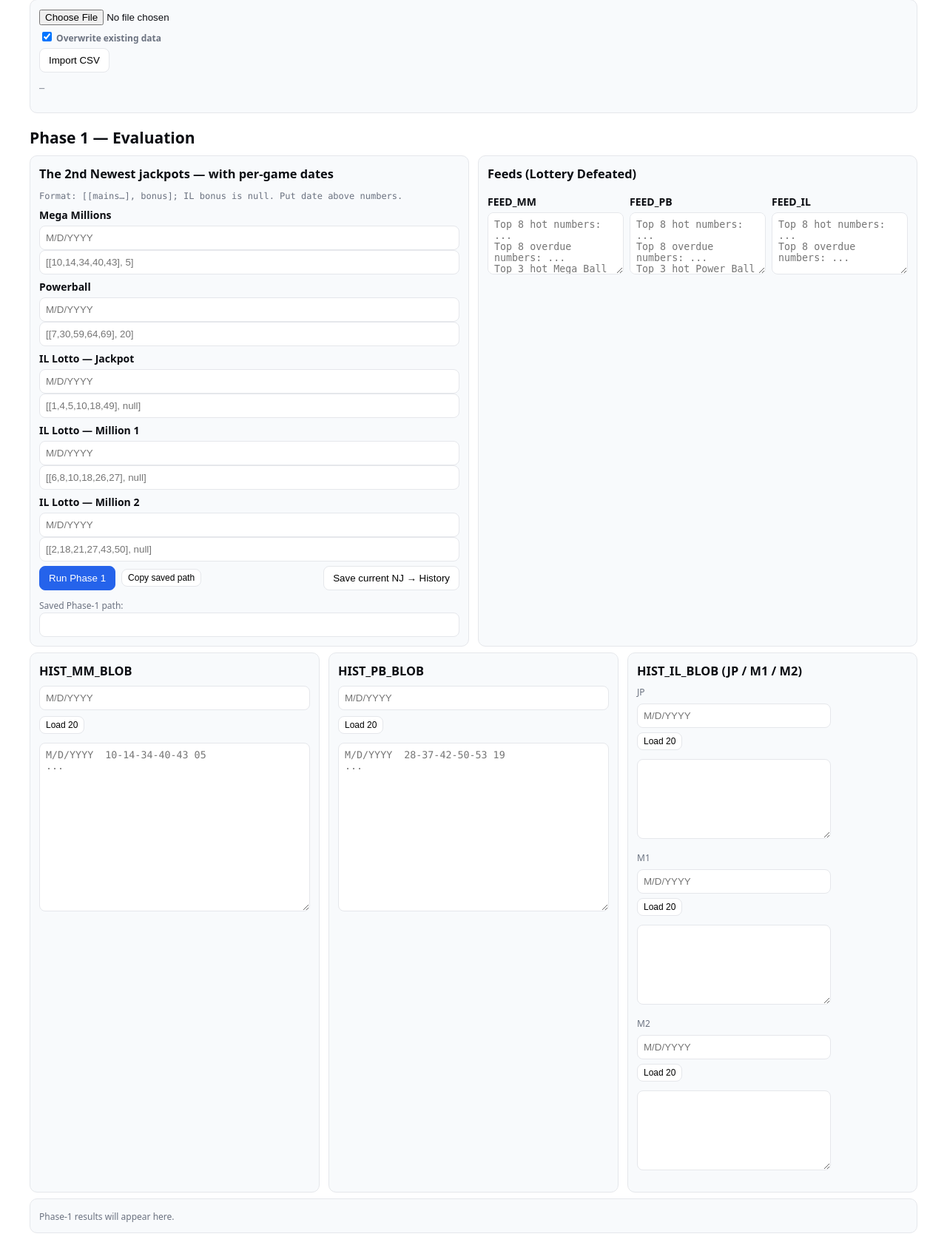
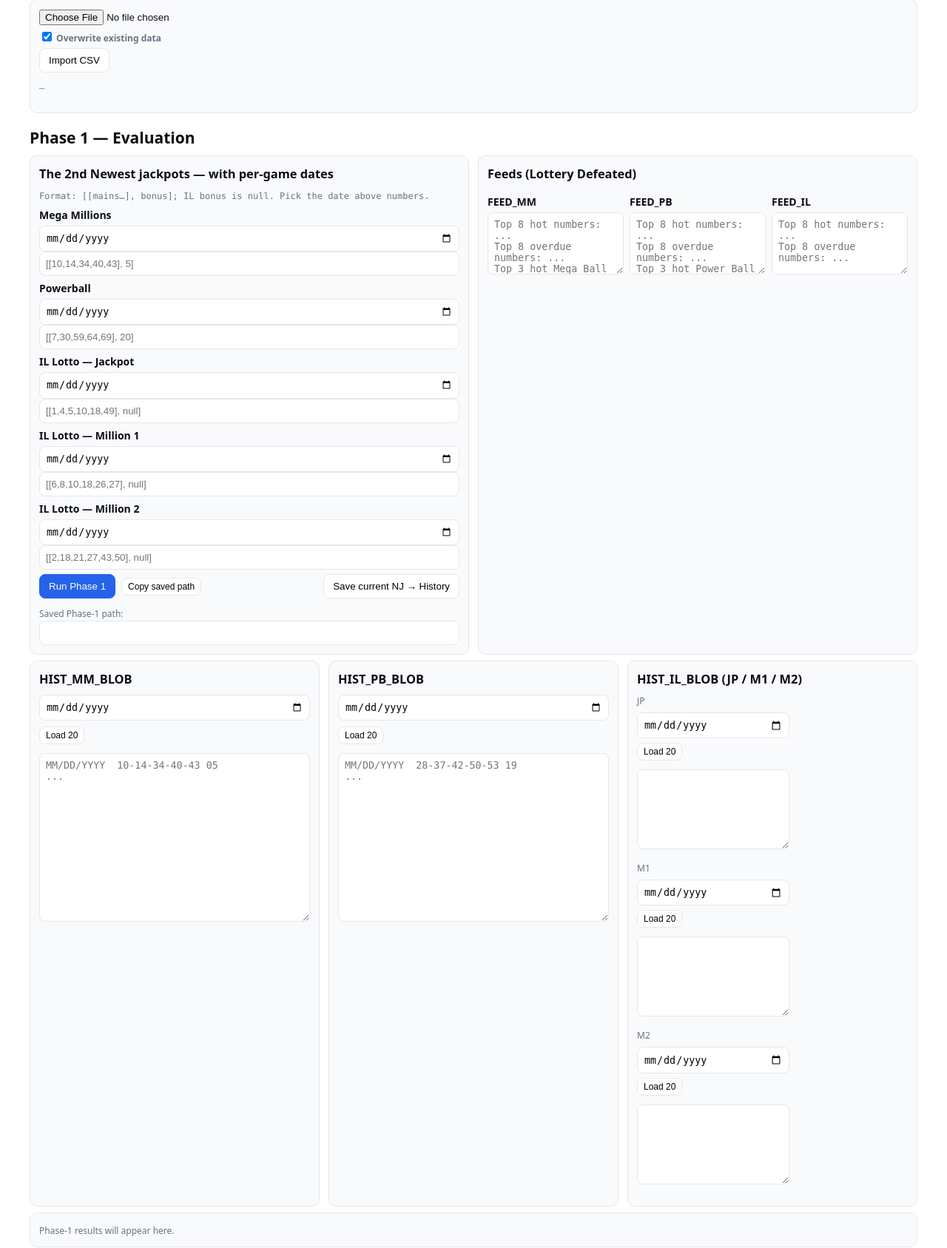
Before and after one commit to lettiehsu/lottery-optimizer, a Flask app: page / in a window 1280 px wide. Shown: the part 123-1810 px from the top of the page at 74% size. Run offline with Flask 3, Linux system fonts and the light colour scheme.

Commit message:
Update index.html

```diff
--- a/templates/index.html
+++ b/templates/index.html
@@ -13,7 +13,7 @@
     .card{background:var(--card);border:1px solid var(--line);border-radius:10px;padding:12px}
     .col-12{grid-column:span 12}.col-8{grid-column:span 8}.col-6{grid-column:span 6}.col-4{grid-column:span 4}
     label{display:block;font-weight:600;margin:6px 0 4px}
-    input[type=text],textarea{width:100%;box-sizing:border-box;border:1px solid var(--line);border-radius:8px;padding:8px;background:#fff}
+    input[type=text],input[type=date],textarea{width:100%;box-sizing:border-box;border:1px solid var(--line);border-radius:8px;padding:8px;background:#fff}
     textarea{min-height:84px;resize:vertical}
     .btn{appearance:none;border:1px solid var(--line);background:#fff;border-radius:8px;padding:8px 12px;cursor:pointer}
     .btn.primary{background:var(--accent);color:#fff;border-color:var(--accent)}
@@ -27,7 +27,7 @@
   <div class="wrap">
     <h1>Lottery Optimizer</h1>
 
-    <!-- ============== CSV UPLOAD ============== -->
+    <!-- CSV upload stays the same -->
     <h2>Bulk import history (CSV)</h2>
     <div class="card">
       <form id="csv_form">
@@ -38,31 +38,31 @@
       <pre id="import_out" class="mono muted">—</pre>
     </div>
 
-    <!-- ============== PHASE 1 ============== -->
+    <!-- PHASE 1 -->
     <h2>Phase 1 — Evaluation</h2>
     <div class="row">
       <div class="card col-6">
         <h3>The 2nd Newest jackpots — with per-game dates</h3>
-        <div class="muted mono">Format: [[mains…], bonus]; IL bonus is null. Put date above numbers.</div>
+        <div class="muted mono">Format: [[mains…], bonus]; IL bonus is null. Pick the date above numbers.</div>
 
         <label for="mm_date">Mega Millions</label>
-        <input id="mm_date" type="text" placeholder="M/D/YYYY" />
+        <input id="mm_date" type="date" />
         <input id="mm_latest" type="text" placeholder="[[10,14,34,40,43], 5]" />
 
         <label for="pb_date">Powerball</label>
-        <input id="pb_date" type="text" placeholder="M/D/YYYY" />
+        <input id="pb_date" type="date" />
         <input id="pb_latest" type="text" placeholder="[[7,30,59,64,69], 20]" />
 
         <label for="il_jp_date">IL Lotto — Jackpot</label>
-        <input id="il_jp_date" type="text" placeholder="M/D/YYYY" />
+        <input id="il_jp_date" type="date" />
         <input id="il_jp_latest" type="text" placeholder="[[1,4,5,10,18,49], null]" />
 
         <label for="il_m1_date">IL Lotto — Million 1</label>
-        <input id="il_m1_date" type="text" placeholder="M/D/YYYY" />
+        <input id="il_m1_date" type="date" />
         <input id="il_m1_latest" type="text" placeholder="[[6,8,10,18,26,27], null]" />
 
         <label for="il_m2_date">IL Lotto — Million 2</label>
-        <input id="il_m2_date" type="text" placeholder="M/D/YYYY" />
+        <input id="il_m2_date" type="date" />
         <input id="il_m2_latest" type="text" placeholder="[[2,18,21,27,43,50], null]" />
 
         <div class="toolbar">
@@ -85,23 +85,23 @@
       </div>
     </div>
 
-    <!-- HIST with pivot (M/D/YYYY) -->
+    <!-- HIST with pivot calendars -->
     <div class="row" style="margin-top:8px">
       <div class="card col-4">
         <h3>HIST_MM_BLOB</h3>
         <div class="toolbar">
-          <input id="mmPivot" type="text" placeholder="M/D/YYYY" title="Pivot date (3rd newest prefilled)"/>
+          <input id="mmPivot" type="date" title="Pivot date (3rd newest prefilled)"/>
           <button id="mmRetrieve" class="btn small">Load 20</button>
         </div>
-        <textarea id="histMM" class="mono" rows="14" placeholder="M/D/YYYY  10-14-34-40-43 05&#10;..."></textarea>
+        <textarea id="histMM" class="mono" rows="14" placeholder="MM/DD/YYYY  10-14-34-40-43 05&#10;..."></textarea>
       </div>
       <div class="card col-4">
         <h3>HIST_PB_BLOB</h3>
         <div class="toolbar">
-          <input id="pbPivot" type="text" placeholder="M/D/YYYY" title="Pivot date (3rd newest prefilled)"/>
+          <input id="pbPivot" type="date" title="Pivot date (3rd newest prefilled)"/>
           <button id="pbRetrieve" class="btn small">Load 20</button>
         </div>
-        <textarea id="histPB" class="mono" rows="14" placeholder="M/D/YYYY  28-37-42-50-53 19&#10;..."></textarea>
+        <textarea id="histPB" class="mono" rows="14" placeholder="MM/DD/YYYY  28-37-42-50-53 19&#10;..."></textarea>
       </div>
       <div class="card col-4">
         <h3>HIST_IL_BLOB (JP / M1 / M2)</h3>
@@ -109,7 +109,7 @@
           <div>
             <div class="muted">JP</div>
             <div class="toolbar" style="gap:6px">
-              <input id="ilJpPivot" type="text" placeholder="M/D/YYYY"/>
+              <input id="ilJpPivot" type="date"/>
               <button id="ilJpRetrieve" class="btn small">Load 20</button>
             </div>
             <textarea id="histIL_JP" class="mono" rows="6"></textarea>
@@ -117,7 +117,7 @@
           <div>
             <div class="muted">M1</div>
             <div class="toolbar" style="gap:6px">
-              <input id="ilM1Pivot" type="text" placeholder="M/D/YYYY"/>
+              <input id="ilM1Pivot" type="date"/>
               <button id="ilM1Retrieve" class="btn small">Load 20</button>
             </div>
             <textarea id="histIL_M1" class="mono" rows="6"></textarea>
@@ -125,7 +125,7 @@
           <div>
             <div class="muted">M2</div>
             <div class="toolbar" style="gap:6px">
-              <input id="ilM2Pivot" type="text" placeholder="M/D/YYYY"/>
+              <input id="ilM2Pivot" type="date"/>
               <button id="ilM2Retrieve" class="btn small">Load 20</button>
             </div>
             <textarea id="histIL_M2" class="mono" rows="6"></textarea>
@@ -140,7 +140,7 @@
       </div>
     </div>
 
-    <!-- ============== PHASE 2 ============== -->
+    <!-- PHASE 2 (unchanged content-wise) -->
     <h2>Phase 2 — Prediction (100×)</h2>
     <div class="card">
       <div class="toolbar">
@@ -163,30 +163,30 @@
       </div>
     </div>
 
-    <!-- ============== PHASE 3 ============== -->
+    <!-- PHASE 3 -->
     <h2>Phase 3 — Confirmation</h2>
     <div class="card">
       <h3>The 1st Newest jackpots — with per-game dates</h3>
-      <div class="muted mono">Same format as Phase 1. We’ll build NWJ JSON for you.</div>
+      <div class="muted mono">Same format as Phase 1. We build NWJ JSON from these fields.</div>
 
       <label for="mm_date_p3">Mega Millions</label>
-      <input id="mm_date_p3" type="text" placeholder="M/D/YYYY"/>
+      <input id="mm_date_p3" type="date"/>
       <input id="mm_latest_p3" type="text" placeholder="[[10,14,34,40,43], 5]"/>
 
       <label for="pb_date_p3">Powerball</label>
-      <input id="pb_date_p3" type="text" placeholder="M/D/YYYY"/>
+      <input id="pb_date_p3" type="date"/>
       <input id="pb_latest_p3" type="text" placeholder="[[14,15,32,42,49], 1]"/>
 
       <label for="il_jp_date_p3">IL Lotto — Jackpot</label>
-      <input id="il_jp_date_p3" type="text" placeholder="M/D/YYYY"/>
+      <input id="il_jp_date_p3" type="date"/>
       <input id="il_jp_latest_p3" type="text" placeholder="[[1,4,5,10,18,49], null]"/>
 
       <label for="il_m1_date_p3">IL Lotto — Million 1</label>
-      <input id="il_m1_date_p3" type="text" placeholder="M/D/YYYY"/>
+      <input id="il_m1_date_p3" type="date"/>
       <input id="il_m1_latest_p3" type="text" placeholder="[[6,8,10,18,26,27], null]"/>
 
       <label for="il_m2_date_p3">IL Lotto — Million 2</label>
-      <input id="il_m2_date_p3" type="text" placeholder="M/D/YYYY"/>
+      <input id="il_m2_date_p3" type="date"/>
       <input id="il_m2_latest_p3" type="text" placeholder="[[2,18,21,27,43,50], null]"/>
 
       <div class="toolbar"><button id="btn_run_p3" class="btn primary">Confirm vs NWJ</button></div>
@@ -207,6 +207,6 @@
     <pre id="recent_out" class="mono muted card">—</pre>
   </div>
 
-  <script src="/static/app.js?v=8"></script>
+  <script src="/static/app.js?v=9"></script>
 </body>
 </html>
```
